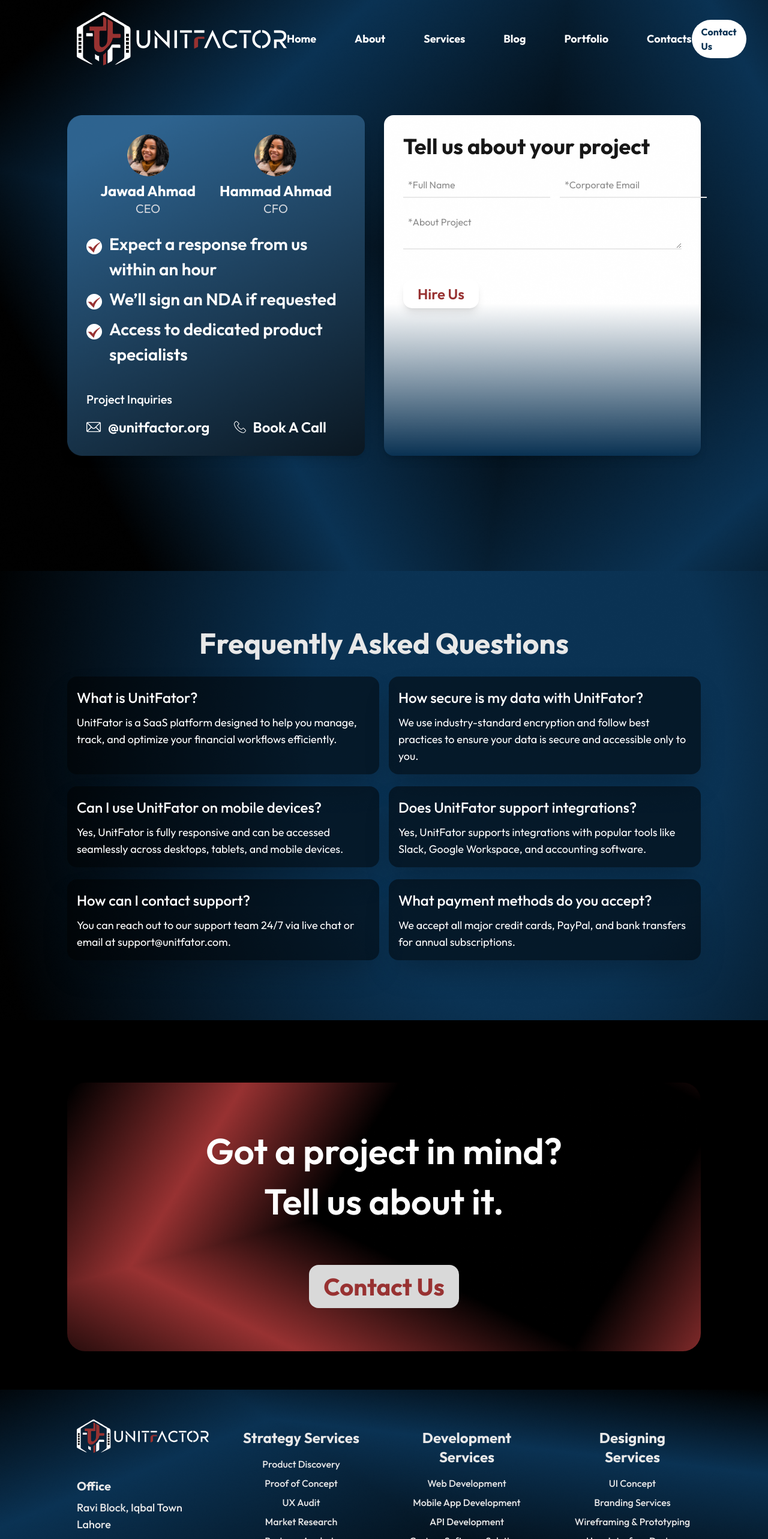
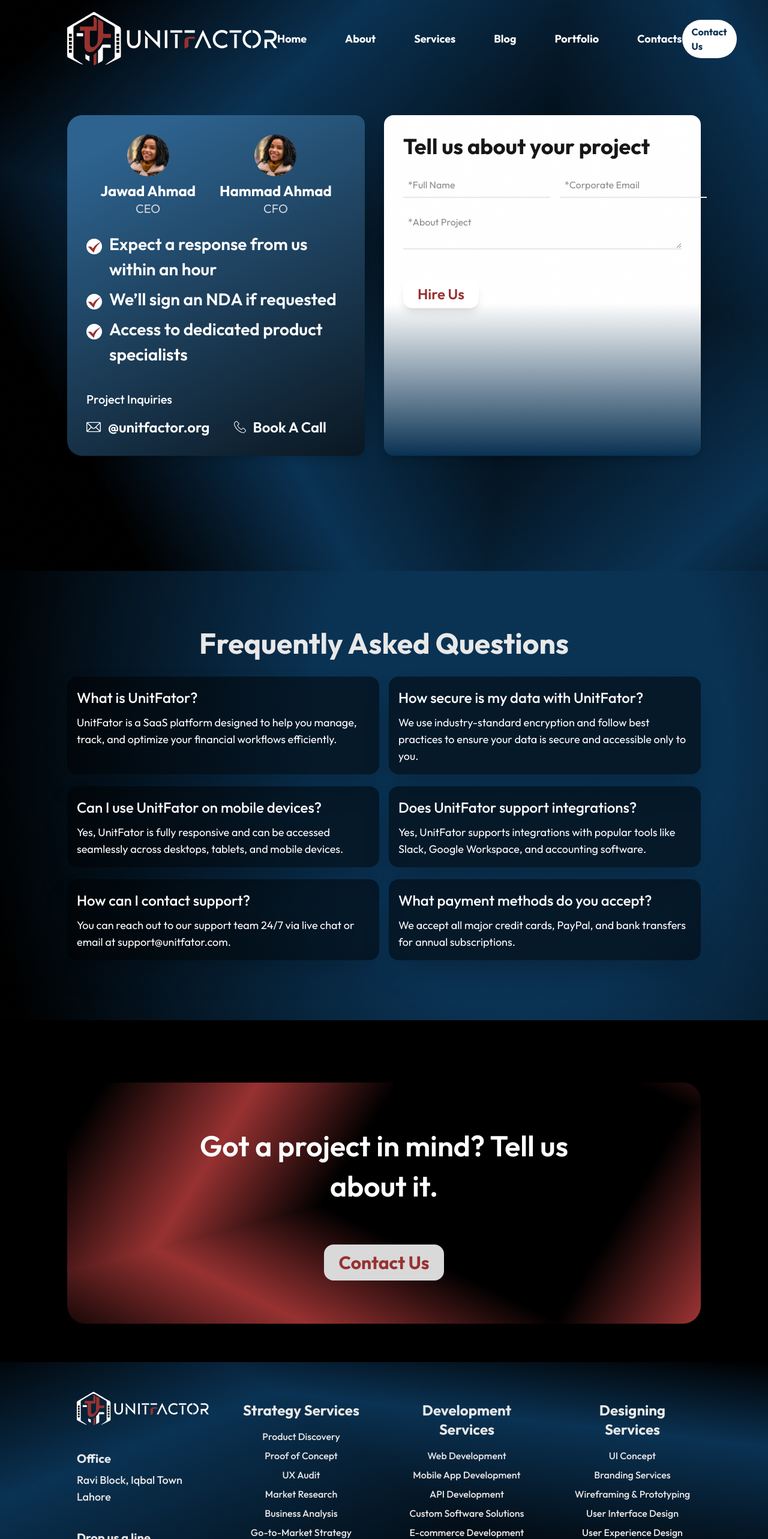
Before and after one commit to M-Jawad338211/UnitFactor-Website, a Next.js app: page /contacts in a window 1280 px wide. Shown: the top 2566 px of the page at 60% size. Built offline with nearby package versions, Linux system fonts and the light colour scheme.

Commit message:
responsiveness completed across all screens

```diff
--- a/src/app/components/contacts-details/projects.jsx
+++ b/src/app/components/contacts-details/projects.jsx
@@ -4,11 +4,11 @@
       <div className="w-full p-6 sm:p-10 mx-auto bg-[url('/solutions-bg.png')] bg-cover bg-center bg-no-repeat rounded-[20px] sm:rounded-[30px] mt-6 sm:mt-10">
         <div className="w-full h-auto p-4 sm:p-8 space-y-2 flex flex-col justify-between">
           <div className="space-y-6 flex flex-col items-center">
-            <h3 className="text-xl md:text-3xl lg:text-4xl xl:text-6xl text-center text-white max-w-2xl font-semibold leading-[140%] tracking-[0]">
+            <h3 className="text-xl md:text-3xl lg:text-4xl xl:text-5xl 2xl:text-6xl text-center text-white max-w-2xl font-semibold leading-[140%] tracking-[0]">
               Got a project in mind? Tell us about it.
             </h3>
 
-            <button className="bg-[#D9D9D9] hover:bg-[#983232] text-[#983232] hover:text-white text-lg sm:text-xl md:text-2xl lg:text-3xl xl:text-[40px] font-bold px-4 sm:px-6 py-2 sm:py-3 rounded-xl sm:rounded-2xl mt-6 sm:mt-10 cursor-pointer">
+            <button className="bg-[#D9D9D9] hover:bg-[#983232] text-[#983232] hover:text-white text-lg sm:text-xl md:text-2xl lg:text-3xl 2xl:text-[40px] font-bold px-4 sm:px-6 py-2 sm:py-3 rounded-xl sm:rounded-2xl mt-6 sm:mt-10 cursor-pointer">
               Contact Us
             </button>
           </div>
--- a/src/app/components/header/page.jsx
+++ b/src/app/components/header/page.jsx
@@ -1,14 +1,43 @@
 "use client";
-import { useState } from "react";
+import { useEffect, useState } from "react";
 import Link from "next/link";
 import { Menu, X } from "lucide-react";
 
 export default function Header() {
   const [mobileOpen, setMobileOpen] = useState(false);
+  const [visible, setVisible] = useState(true);
+  const [lastScrollY, setLastScrollY] = useState(0);
+  useEffect(() => {
+    const handleScroll = () => {
+      const currentScrollY = window.scrollY;
+      if (currentScrollY > lastScrollY && currentScrollY > 0) {
+        setVisible(false);
+      } else {
+        setVisible(true);
+      }
+      setLastScrollY(currentScrollY);
+    };
+    window.addEventListener("scroll", handleScroll);
+    return () => window.removeEventListener("scroll", handleScroll);
+  }, [lastScrollY]);
+  useEffect(() => {
+    if (mobileOpen) {
+      document.body.style.overflow = "hidden";
+    } else {
+      document.body.style.overflow = "unset";
+    }
+    return () => {
+      document.body.style.overflow = "unset";
+    };
+  }, [mobileOpen]);
 
   return (
-    <header className="w-full  fixed top-0 z-50">
-      <div className="w-full mx-auto px-4 md:px-12 xl:px-32 py-5 flex items-center justify-between">
+    <header
+      className={`w-full  fixed top-0 z-50 transition-transform  duration-300 ${
+        visible ? "translate-y-0" : "-translate-y-full"
+      }`}
+    >
+      <div className="w-full mx-auto px-4 md:px-12 lg:px-16  xl:px-28 py-5 flex items-center justify-between">
         <div className="flex items-center">
           <Link href="/" className="block">
             <svg
--- a/src/app/components/homepage-details/carousel.jsx
+++ b/src/app/components/homepage-details/carousel.jsx
@@ -57,13 +57,13 @@
       >
         {cards.map((card) => (
           <SwiperSlide key={card.id}>
-            <div className="p-4 sm:p-6 md:p-10  min-h-[320px] sm:min-h-[360px] md:min-h-[400px] flex flex-col items-center justify-center text-center">
+            <div className="p-4 sm:p-6 md:p-10 w-full  min-h-[320px] sm:min-h-[360px] md:min-h-[400px] flex items-center justify-center text-center">
               {card.type === "video" && (
                 <div className="w-full flex justify-center">
                   <iframe
                     src={card.videoUrl}
                     title={card.title}
-                    className="w-full max-w-[600px] aspect-video "
+                    className="w-full max-w-[600px] lg:max-w-[800px]  aspect-video "
                     allow="accelerometer; autoplay; clipboard-write; encrypted-media; gyroscope; picture-in-picture"
                     allowFullScreen
                   ></iframe>
--- a/src/app/components/homepage-details/hiring.jsx
+++ b/src/app/components/homepage-details/hiring.jsx
@@ -4,7 +4,7 @@
       className="w-screen h-screen bg-cover bg-center  overflow-hidden "
       style={{ backgroundImage: "url('/background.png')" }}
     >
-      <div className="flex flex-col items-center justify-center h-full mt-0 md:mt-10 px-4">
+      <div className="flex flex-col items-center justify-center h-full mt-0 md:mt-10 px-4 sm:px-12 lg:px-16 xl:px-28">
         <div className="flex flex-wrap items-center justify-center gap-2 sm:gap-3">
           <h2 className="text-lg sm:text-[20px] font-semibold text-white text-center">
             Web Development &amp; UI/UX Design
--- a/src/app/components/homepage-details/projects.jsx
+++ b/src/app/components/homepage-details/projects.jsx
@@ -25,7 +25,7 @@
             alt="Project Showcase"
             width={746}
             height={651}
-            className="object-cover rounded-2xl lg:h-[390px] xl:w-[746px] xl:h-[651px]"
+            className="object-cover rounded-2xl lg:h-[390px] xl:w-[826px] xl:h-[751px]"
           />
         </div>
 
```
